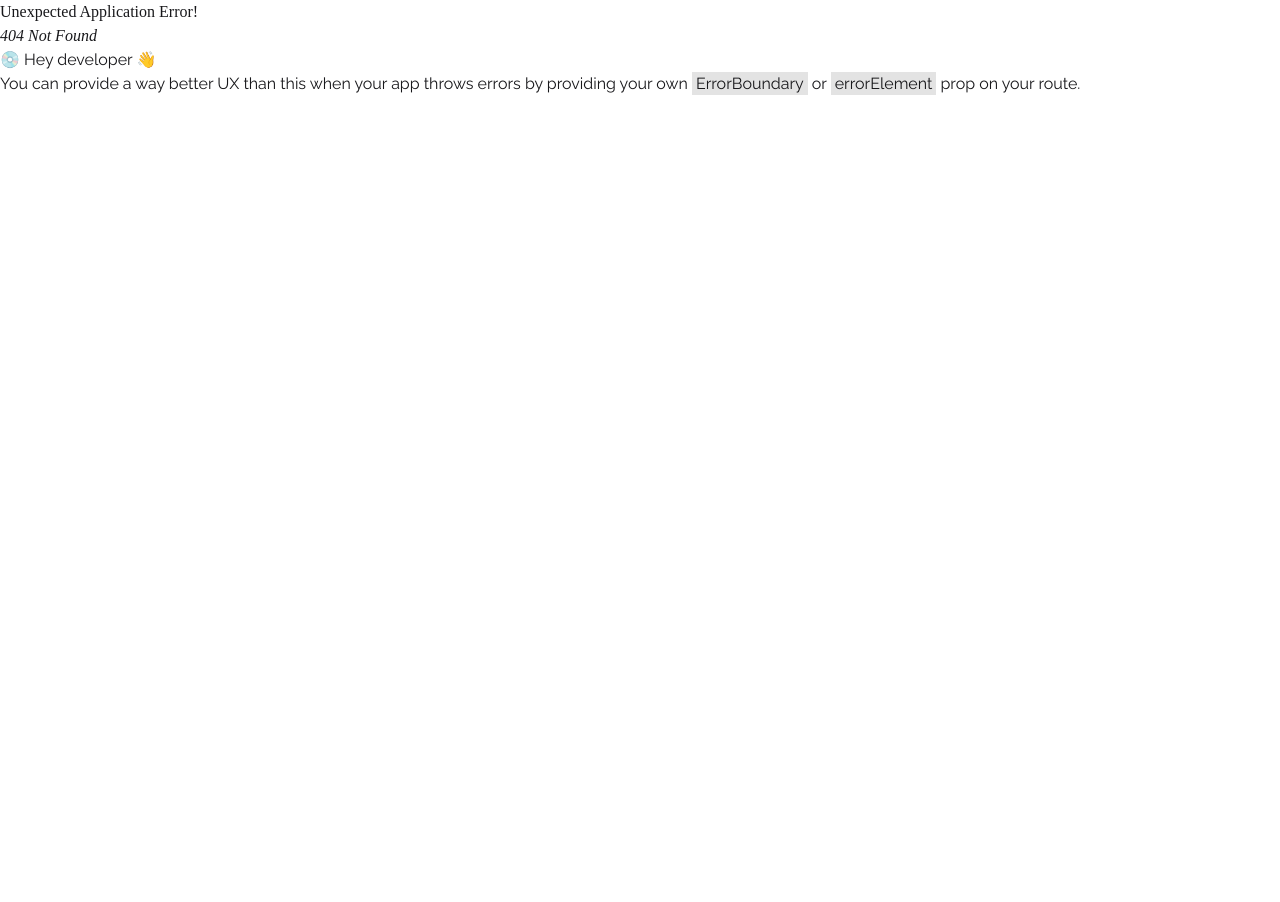
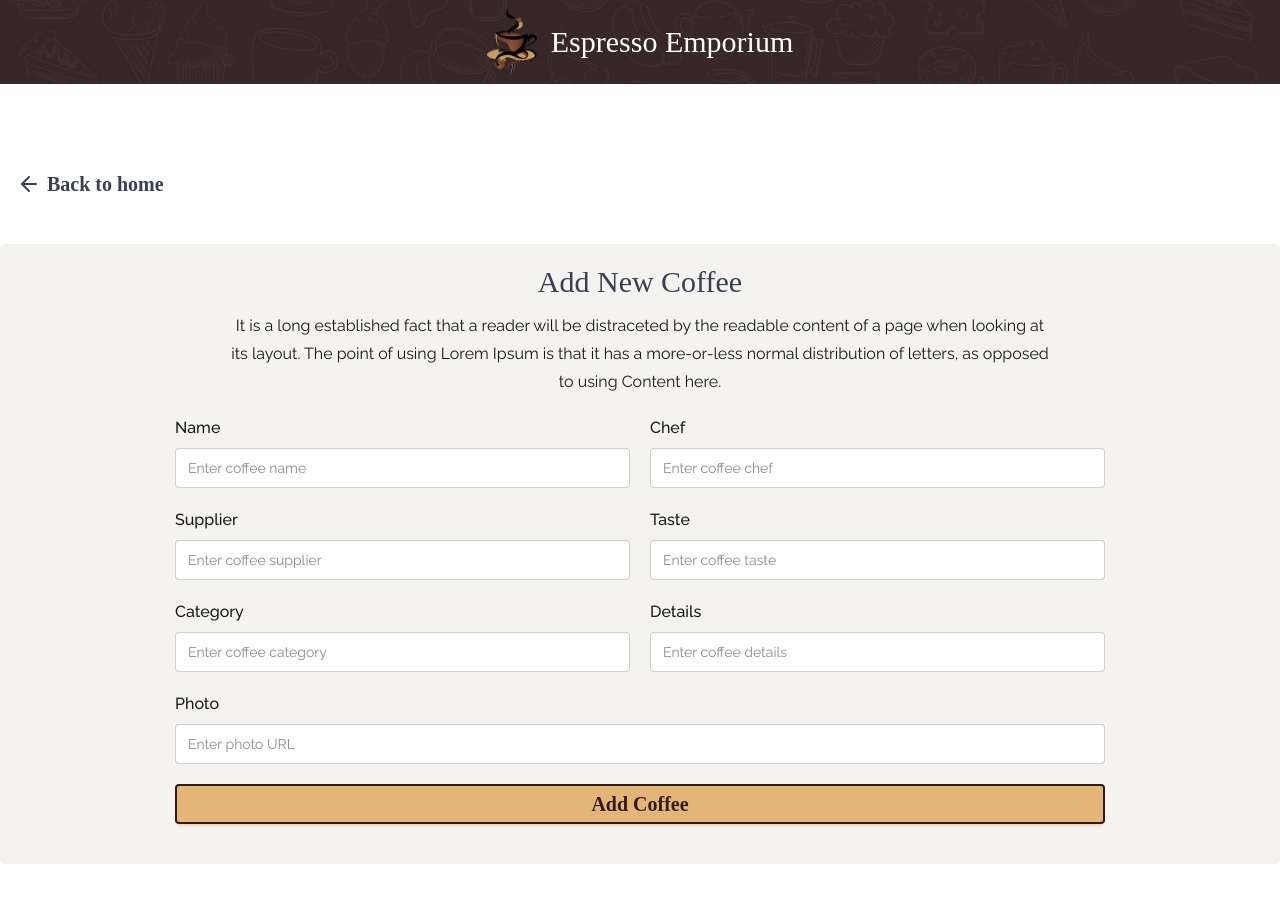
Before and after one commit to nmkhans/expresso_emporium, a React (Vite) app: page /add-coffee in a window 1280 px wide. Before the commit this address had no page. Shown: the top 902 px of the page. Before the commit the page ends 800 px from the top, so only its background shows below. Built offline with nearby package versions, Linux system fonts and the light colour scheme; a web font is replaced by a local one.

Commit message:
add new coffee page added

```diff
--- a/package.json
+++ b/package.json
@@ -11,6 +11,7 @@
   },
   "dependencies": {
     "@tailwindcss/vite": "^4.1.7",
+    "lucide-react": "^0.511.0",
     "react": "^19.1.0",
     "react-dom": "^19.1.0",
     "react-router": "^7.6.1",
--- /dev/null
+++ b/src/components/AddCoffeeForm/AddCoffeeForm.jsx
@@ -0,0 +1,120 @@
+import React, { useState } from "react";
+import Input from "../Input/Input";
+
+const initialCoffeeData = {
+  name: "",
+  chef: "",
+  supplier: "",
+  taste: "",
+  category: "",
+  details: "",
+  photo: "",
+};
+
+const AddCoffeeForm = () => {
+  const [coffee, setCoffee] = useState(initialCoffeeData);
+
+  const handleChange = (e) => {
+    setCoffee({
+      ...coffee,
+      [e.target.name]: e.target.value,
+    });
+  };
+
+  const handleSubmit = (e) => {
+    e.preventDefault();
+    console.log(coffee);
+  };
+
+  return (
+    <div className="bg-[#F4F3F0] p-5 rounded-[5px] mt-10">
+      <div className="text-center">
+        <h3 className="text-3xl text-[#374151] font-medium mb-3">
+          Add New Coffee
+        </h3>
+        <p className="w-2/3 mx-auto leading-7">
+          It is a long established fact that a reader will be
+          distraceted by the readable content of a page when looking
+          at its layout. The point of using Lorem Ipsum is that it has
+          a more-or-less normal distribution of letters, as opposed to
+          using Content here.
+        </p>
+      </div>
+      <div className="mt-5">
+        <form onSubmit={handleSubmit}>
+          <div className="w-3/4 flex items-center gap-x-5 mx-auto mb-5">
+            <Input
+              type="text"
+              id="name"
+              label="Name"
+              placeholder="Enter coffee name"
+              value={coffee.name}
+              handleChange={handleChange}
+            />
+            <Input
+              type="text"
+              id="chef"
+              label="Chef"
+              placeholder="Enter coffee chef"
+              value={coffee.chef}
+              handleChange={handleChange}
+            />
+          </div>
+          <div className="w-3/4 flex items-center gap-x-5 mx-auto mb-5">
+            <Input
+              type="text"
+              id="supplier"
+              label="Supplier"
+              placeholder="Enter coffee supplier"
+              value={coffee.supplier}
+              handleChange={handleChange}
+            />
+            <Input
+              type="text"
+              id="taste"
+              label="Taste"
+              placeholder="Enter coffee taste"
+              value={coffee.taste}
+              handleChange={handleChange}
+            />
+          </div>
+          <div className="w-3/4 flex items-center gap-x-5 mx-auto mb-5">
+            <Input
+              type="text"
+              id="category"
+              label="Category"
+              placeholder="Enter coffee category"
+              value={coffee.category}
+              handleChange={handleChange}
+            />
+            <Input
+              type="text"
+              id="details"
+              label="Details"
+              placeholder="Enter coffee details"
+              value={coffee.details}
+              handleChange={handleChange}
+            />
+          </div>
+          <div className="w-3/4 flex items-center gap-x-5 mx-auto mb-5">
+            <Input
+              type="text"
+              id="photo"
+              label="Photo"
+              placeholder="Enter photo URL"
+              value={coffee.photo}
+              handleChange={handleChange}
+            />
+          </div>
+          <div className="w-3/4 flex items-center gap-x-5 mx-auto mb-5">
+            <button className="btn btn-primary w-full text-accent text-xl border-2 border-accent">
+              Add Coffee
+            </button>
+          </div>
+        </form>
+      </div>
+    </div>
+  );
+};
+
+export default AddCoffeeForm;
--- /dev/null
+++ b/src/components/Input/Input.jsx
@@ -0,0 +1,29 @@
+import React from "react";
+
+const Input = ({
+  type,
+  id,
+  label,
+  placeholder,
+  value = "",
+  handleChange = () => {},
+}) => {
+  return (
+    <div className="w-full">
+      <label htmlFor={id} className="font-medium">
+        {label}
+      </label>
+      <input
+        type={type}
+        id={id}
+        name={id}
+        placeholder={placeholder}
+        value={value}
+        onChange={handleChange}
+        className="input w-full focus:outline-0 mt-2"
+      />
+    </div>
+  );
+};
+
+export default Input;
--- /dev/null
+++ b/src/pages/AddCoffee/AddCoffee.jsx
@@ -0,0 +1,26 @@
+import React from "react";
+import { Link } from "react-router";
+import { ArrowLeft } from "lucide-react";
+import AddCoffeeForm from "../../components/AddCoffeeForm/AddCoffeeForm";
+
+const AddCoffee = () => {
+  return (
+    <section className="py-[80px]">
+      <div className="container mx-auto">
+        <div>
+          <Link
+            to="/"
+            className="btn btn-ghost text-[#374151] hover:btn-primary hover:text-accent text-xl"
+          >
+            <ArrowLeft /> Back to home
+          </Link>
+        </div>
+        <div>
+          <AddCoffeeForm />
+        </div>
+      </div>
+    </section>
+  );
+};
+
+export default AddCoffee;
--- a/src/routes/router.jsx
+++ b/src/routes/router.jsx
@@ -1,6 +1,7 @@
 import { createBrowserRouter } from "react-router";
 import App from "../App";
 import Home from "../pages/Home/Home";
+import AddCoffee from "../pages/AddCoffee/AddCoffee";
 
 const router = createBrowserRouter([
   {
@@ -11,6 +12,10 @@ const router = createBrowserRouter([
         index: true,
         element: <Home />,
       },
+      {
+        path: "/add-coffee",
+        element: <AddCoffee />,
+      },
     ],
   },
 ]);
```
Also changed, not shown: 1 other file (tests, documents, lock files or other folders).
